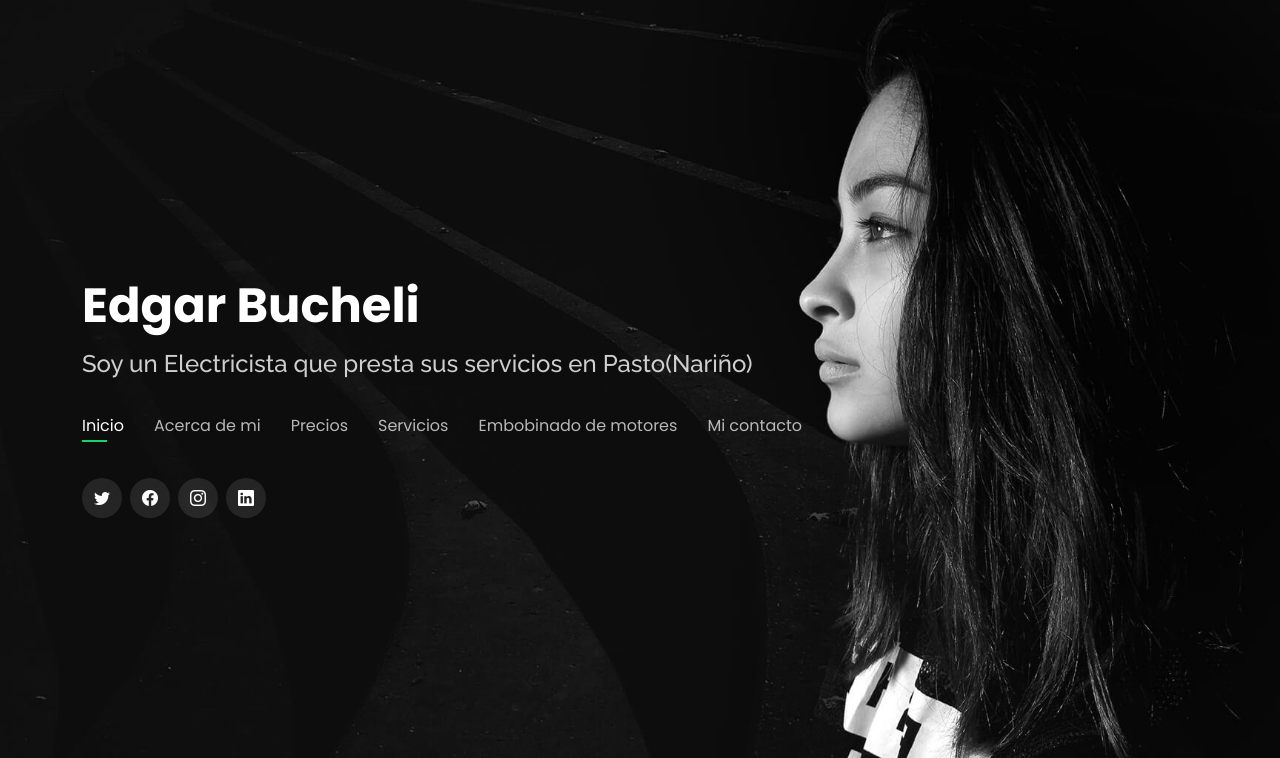
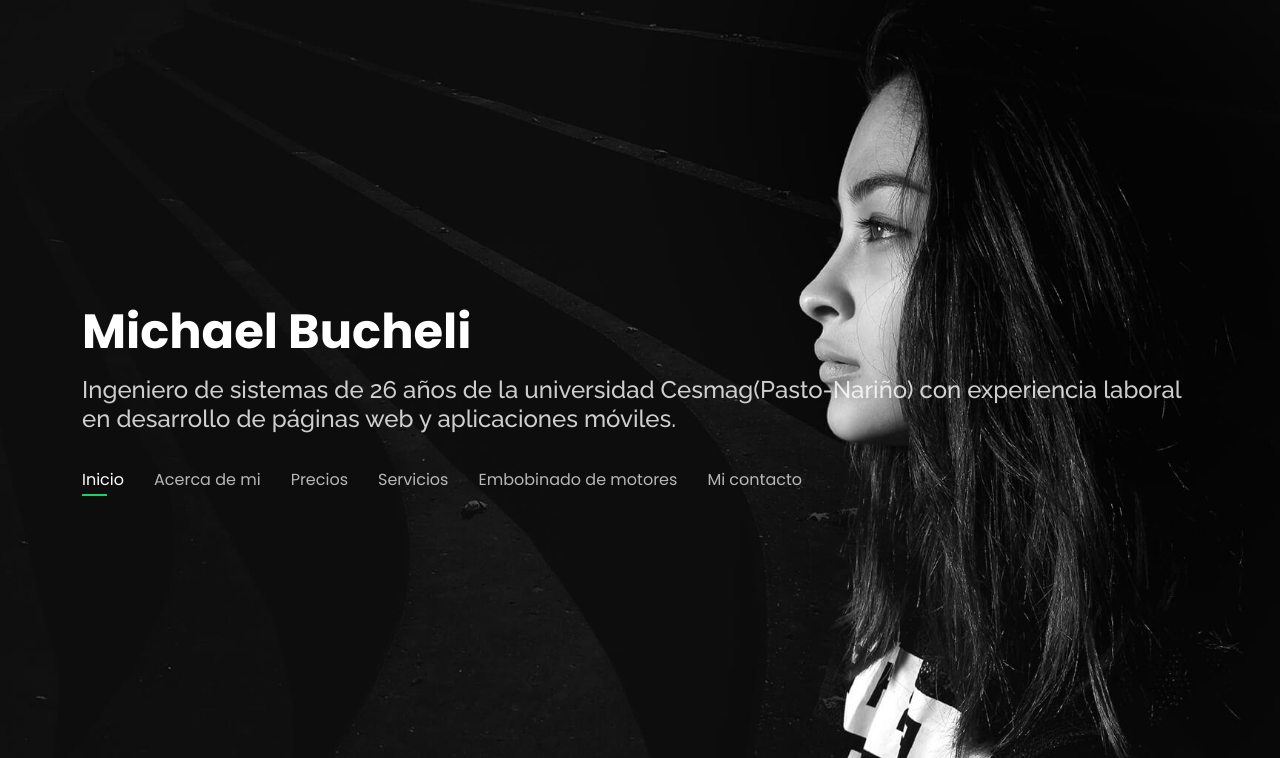
Before and after one commit to sayed-1625/presentation, a Django app: page / in a window 1280 px wide. Shown: the top 758 px of the page. Run offline with Django 3.2, Linux system fonts and the light colour scheme; some libraries are stand-ins or nearby versions.

Commit message:
First commit 54

```diff
--- a/templates/home/index.html
+++ b/templates/home/index.html
@@ -6,7 +6,7 @@
   <meta charset="utf-8">
   <meta content="width=device-width, initial-scale=1.0" name="viewport">
 
-  <title>Rebobinado de motoressss</title>
+  <title>Inicio</title>
   <meta content="" name="description">
   <meta content="" name="keywords">
 
@@ -44,10 +44,12 @@
   <header id="header">
     <div class="container">
 
-      <h1><a href="index.html">Edgar Bucheli</a></h1>
+      <h1><a>Michael Bucheli</a></h1>
       <!-- Uncomment below if you prefer to use an image logo -->
       <!-- <a href="index.html" class="mr-auto"><img src="/static/assets/img/logo.png" alt="" class="img-fluid"></a> -->
-      <h2>Soy un Electricista que presta sus servicios</span> en Pasto(Nariño)</h2>
+      <h2>Ingeniero de sistemas de 26 años de la universidad
+        Cesmag(Pasto-Nariño) con experiencia laboral en desarrollo de páginas
+        web y aplicaciones móviles.</h2>
 
       <nav id="navbar" class="navbar">
         <ul>
@@ -60,13 +62,6 @@
         </ul>
         <i class="bi bi-list mobile-nav-toggle"></i>
       </nav><!-- .navbar -->
-
-      <div class="social-links">
-        <a href="#" class="twitter"><i class="bi bi-twitter"></i></a>
-        <a href="https://www.facebook.com/edgar.bucheli.5" class="facebook"><i class="bi bi-facebook"></i></a>
-        <a href="#" class="instagram"><i class="bi bi-instagram"></i></a>
-        <a href="#" class="linkedin"><i class="bi bi-linkedin"></i></a>
-      </div>
 
     </div>
   </header><!-- End Header -->
@@ -505,7 +500,7 @@
     <div class="container">
 
       <div class="section-title">
-        <h2>Contacto 3122129912</h2>
+        <h2>Contacto 3155287555</h2>
         <p>Contacta conmigo</p>
       </div>
 
@@ -524,7 +519,6 @@
             <h3>Redes sociales</h3>
             <div class="social-links">
               <a href="#" class="twitter"><i class="bi bi-twitter"></i></a>
-              <a href="https://www.facebook.com/edgar.bucheli.5" class="facebook"><i class="bi bi-facebook"></i></a>
               <a href="#" class="instagram"><i class="bi bi-instagram"></i></a>
               <a href="#" class="google-plus"><i class="bi bi-skype"></i></a>
               <a href="#" class="linkedin"><i class="bi bi-linkedin"></i></a>
@@ -536,7 +530,7 @@
           <div class="info-box">
             <i class="bx bx-envelope"></i>
             <h3>Mi correo electronico</h3>
-            <p>edgar-bucheli@hotmail.com</p>
+            <p>michael_2504@hotmail.com</p>
           </div>
         </div>
         <div class="col-md-6 mt-4 d-flex align-items-stretch">
```
